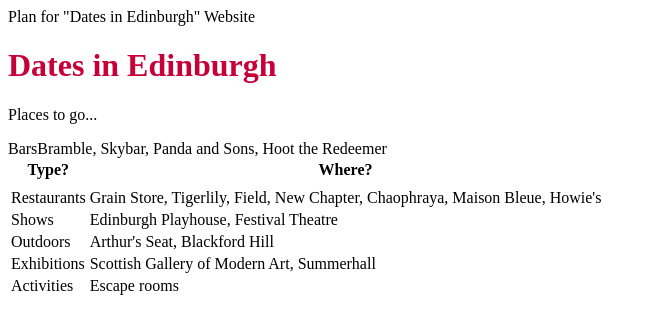
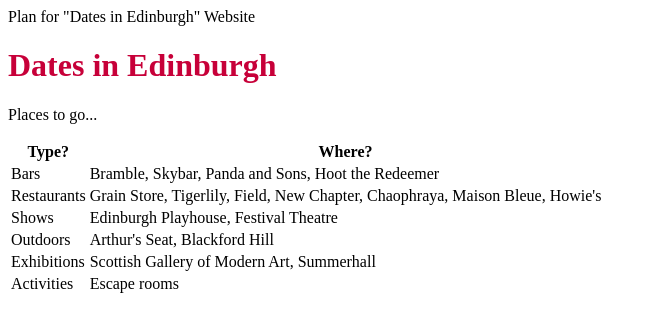
Before and after one commit to naziazahed/Dates-in-Edinburgh, a plain HTML site: page index.html in a window 1280 px wide. Shown: the whole page, without its empty margins (0-656 px from the left). Drawn offline with Linux system fonts and the light colour scheme.

Commit message:
Correction to example table

```diff
--- a/index.html
+++ b/index.html
@@ -10,8 +10,8 @@
     		<th>Where?</th>
     	</tr>
     	<tr>
-    		<tr>Bars</tr>
-    		<tr>Bramble, Skybar, Panda and Sons, Hoot the Redeemer</tr>
+    		<td>Bars</td>
+    		<td>Bramble, Skybar, Panda and Sons, Hoot the Redeemer</td>
     	</tr>
     	<tr>
     		<td>Restaurants</td>
```
